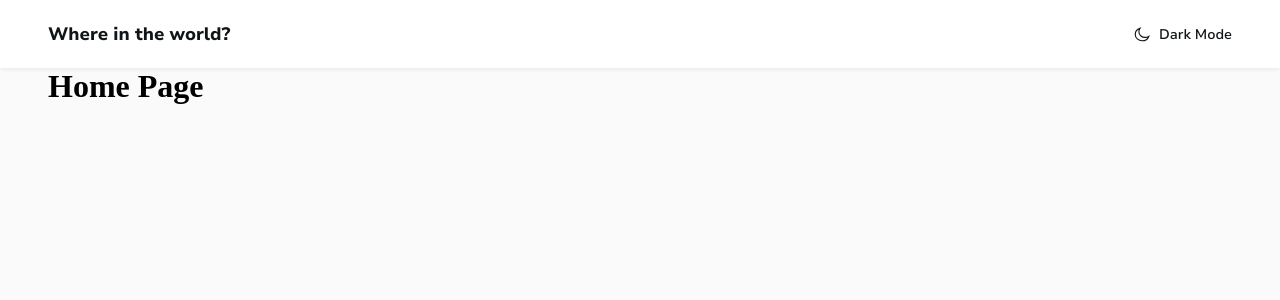
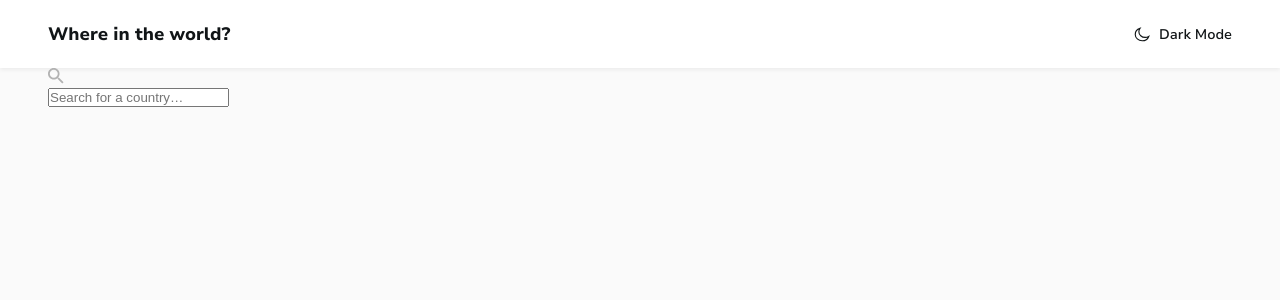
Before and after one commit to Raheemcodes/population-web-app, a React (Create React App) app: page / in a window 1280 px wide. Shown: the top 300 px of the page. Built offline with nearby package versions, Linux system fonts and the light colour scheme.

Commit message:
Create and Add Search Input

```diff
--- a/src/components/input/Input.tsx
+++ /dev/null
@@ -1,5 +0,0 @@
-const Input = () => {
-  return <input type='text' />;
-};
-
-export default Input;
--- /dev/null
+++ b/src/components/search/Search.tsx
@@ -0,0 +1,28 @@
+import classes from './Search.module.scss';
+
+const SearchInput = () => {
+  return (
+    <div className={classes['form-control']}>
+      <div className={classes.icon}>
+        <svg
+          xmlns='http://www.w3.org/2000/svg'
+          width='16'
+          height='16'
+          viewBox='0 0 16 16'
+          fill='none'
+        >
+          <path
+            fill-rule='evenodd'
+            clip-rule='evenodd'
+            d='M11.1111 9.77778H10.4L10.1333 9.51111C11.0222 8.53333 11.5556 7.2 11.5556 5.77778C11.5556 2.57778 8.97778 0 5.77778 0C2.57778 0 0 2.57778 0 5.77778C0 8.97778 2.57778 11.5556 5.77778 11.5556C7.2 11.5556 8.53333 11.0222 9.51111 10.1333L9.77778 10.4V11.1111L14.2222 15.5556L15.5556 14.2222L11.1111 9.77778ZM5.77778 9.77778C3.55556 9.77778 1.77778 8 1.77778 5.77778C1.77778 3.55556 3.55556 1.77778 5.77778 1.77778C8 1.77778 9.77778 3.55556 9.77778 5.77778C9.77778 8 8 9.77778 5.77778 9.77778Z'
+            fill='#B2B2B2'
+          />
+        </svg>
+      </div>
+
+      <input type='text' placeholder='Search for a country…' />
+    </div>
+  );
+};
+
+export default SearchInput;
--- a/src/pages/home/Home.tsx
+++ b/src/pages/home/Home.tsx
@@ -1,9 +1,10 @@
+import SearchInput from '../../components/search/Search';
 import classes from './Home.module.scss';
 
 const HomePage = () => {
   return (
     <main className={classes.main}>
-      <h1>Home Page</h1>
+      <SearchInput />
     </main>
   );
 };
```
Also changed, not shown: src/components/search/Search.module.scss (added).
